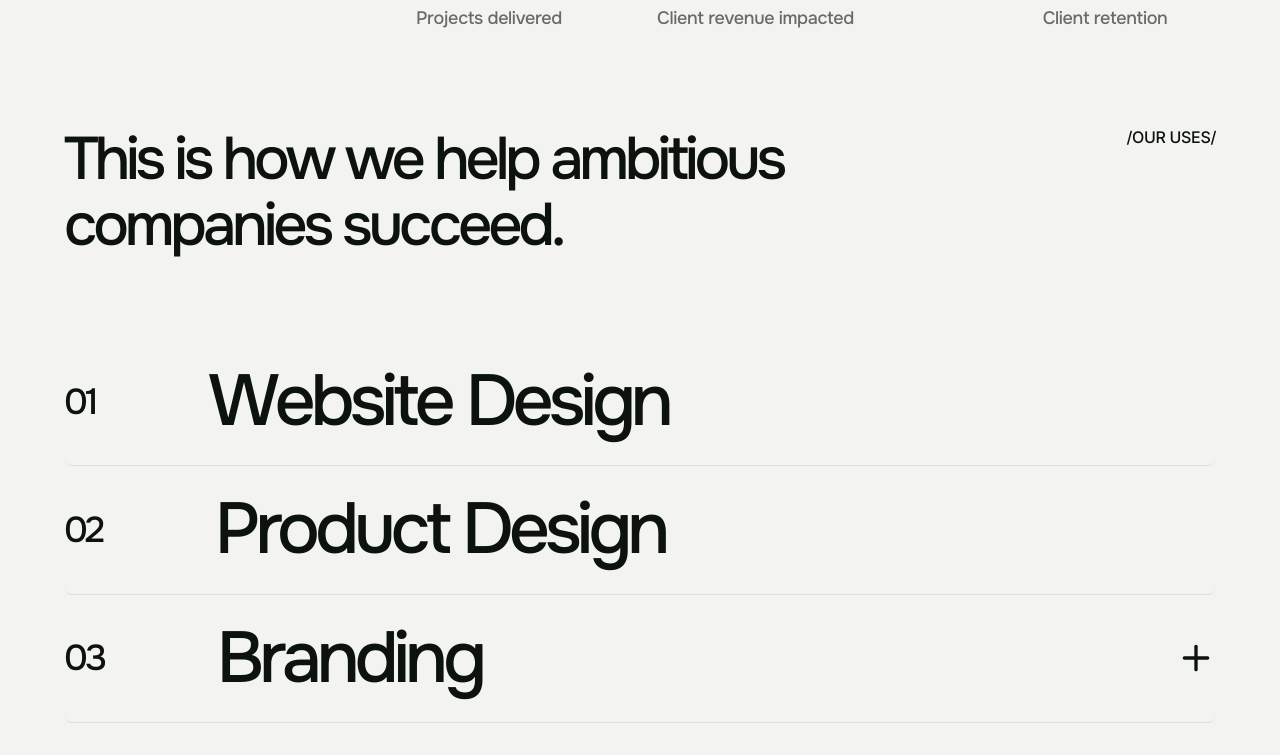
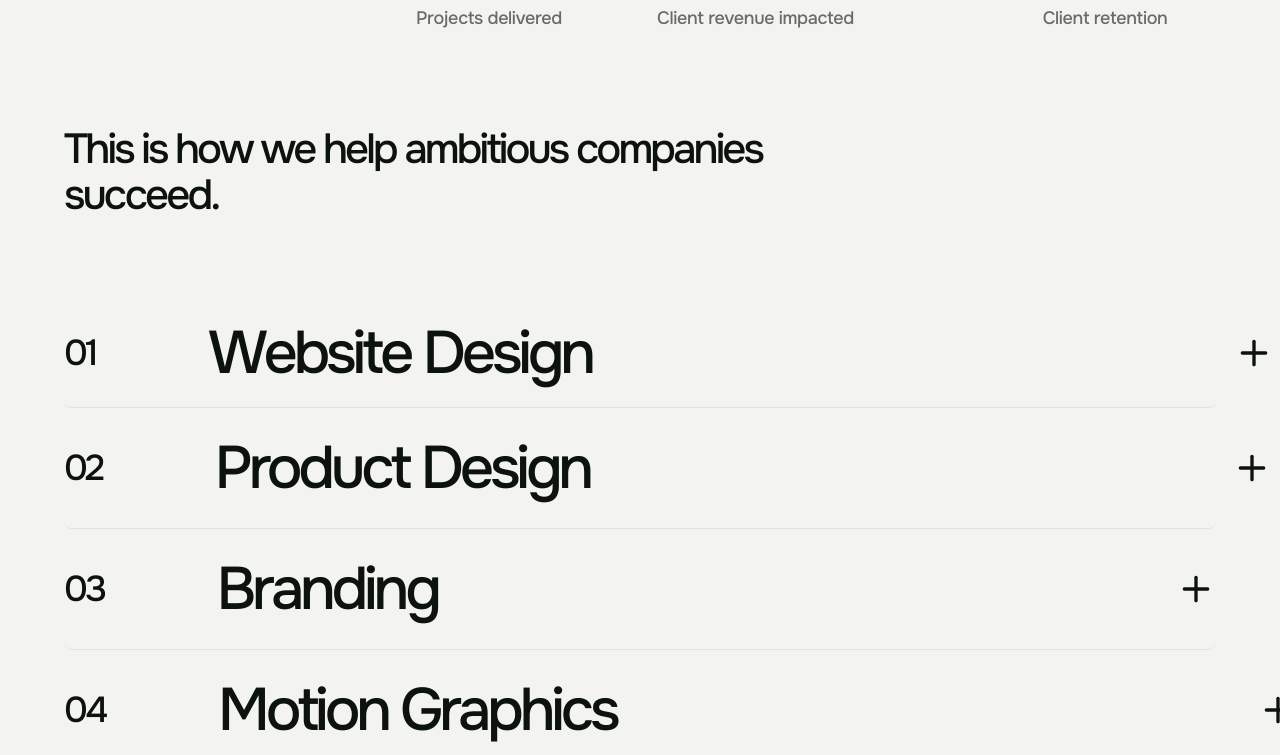
Before and after one commit to initify-admin/initify-portfolio, a Next.js app: page / in a window 1280 px wide. Shown: the part 1660-2415 px from the top of the page. Built offline with nearby package versions, Linux system fonts and the light colour scheme.

Commit message:
Refactor layout and styling in OurProjects and OurUses components; improve spacing and enhance readability

```diff
--- a/app/page.tsx
+++ b/app/page.tsx
@@ -13,7 +13,6 @@ export default function Home() {
       <Vision />
       <OurUses />
       <OurProcess />
-
       <OurProjects />
 
       {/* dummy height to test scroll */}
--- a/components/our-process.tsx
+++ b/components/our-process.tsx
@@ -109,7 +109,7 @@ function ProcessItem({
       <motion.p
         animate={{ opacity: isActive ? 1 : 0, y: isActive ? 0 : 10 }}
         transition={{ duration: 0.5, ease: "easeInOut" }}
-        className="tracking[-0.055rem] font-onest font-medium text-white/80 text-[1.375rem] leading-[1.875rem] max-w-[28.125rem]"
+        className="tracking-[-0.055rem] font-onest font-medium text-white/80 text-[1.375rem] leading-[1.875rem] max-w-[28.125rem]"
       >
         {description}
       </motion.p>
--- a/components/our-projects.tsx
+++ b/components/our-projects.tsx
@@ -5,7 +5,6 @@ import { useInView } from "framer-motion";
 import {
   SectionContent,
   SectionContentWrapper,
-  SectionHeading,
   SectionSubheading,
   SectionWrapper,
 } from "./ui/section";
@@ -28,18 +27,18 @@ export default function OurProjects() {
             duration: transitionDuration,
             ease: transitionEffect,
           }}
-          className="flex flex-col gap-y-[10rem]"
+          className="flex flex-col gap-y-20"
         >
-          <div className="flex justify-between items-start">
-            <SectionHeading className="text-dark">
-              /Our Recent Projects/
-            </SectionHeading>
+          <div className="flex flex-col gap-y-8">
+            <SectionSubheading className="xl:text-[3.75rem] xl:tracking-[-0.263rem] xl:leading-[4.125rem]">
+              Our Recent Projects
+            </SectionSubheading>
 
-            <SectionSubheading className="w-[60%] text-dark">
+            <p className="text-lg leading-6 text-body font-onest font-medium tracking-[-0.023rem] xl:w-[37.5rem]">
               Dive into our diverse collection of innovative projects, where
               creativity meets cutting-edge technology to solve real-world
               challenges.
-            </SectionSubheading>
+            </p>
           </div>
 
           {/* Process Items Container */}
--- a/components/our-uses.tsx
+++ b/components/our-uses.tsx
@@ -7,7 +7,6 @@ import {
   SectionWrapper,
   SectionContentWrapper,
   SectionContent,
-  SectionHeading,
   SectionSubheading,
 } from "./ui/section";
 import { ourUses } from "@/data/our-uses";
@@ -36,13 +35,9 @@ export default function OurUses() {
           }}
           className="flex flex-col gap-y-20"
         >
-          <div className="w-full flex justify-between items-start">
-            <SectionSubheading className="max-w-[810px]">
-              This is how we help ambitious companies succeed.
-            </SectionSubheading>
-
-            <SectionHeading>/Our Uses/</SectionHeading>
-          </div>
+          <SectionSubheading className="max-w-[810px] xl:text-[2.625rem] xl:tracking-[-0.184rem] xl:leading-[2.888rem]">
+            This is how we help ambitious companies succeed.
+          </SectionSubheading>
 
           <div className="flex flex-col divide-y divide-[rgba(151,151,151,0.2)]">
             {ourUses.map((use, index) => (
@@ -98,7 +93,7 @@ function UseItem({ index, title, description }: UseItemProps) {
             hover: { color: "#ffffff" },
           }}
           transition={{ duration: 0.3, ease: "easeInOut" }}
-          className="font-medium font-onest text-[4.5rem] tracking-[-0.315rem] leading-[4.95rem] whitespace-nowrap"
+          className="font-medium font-onest text-[3.75rem] tracking-[-0.263rem] leading-[3.75rem] whitespace-nowrap"
         >
           {title}
         </motion.h1>
```
